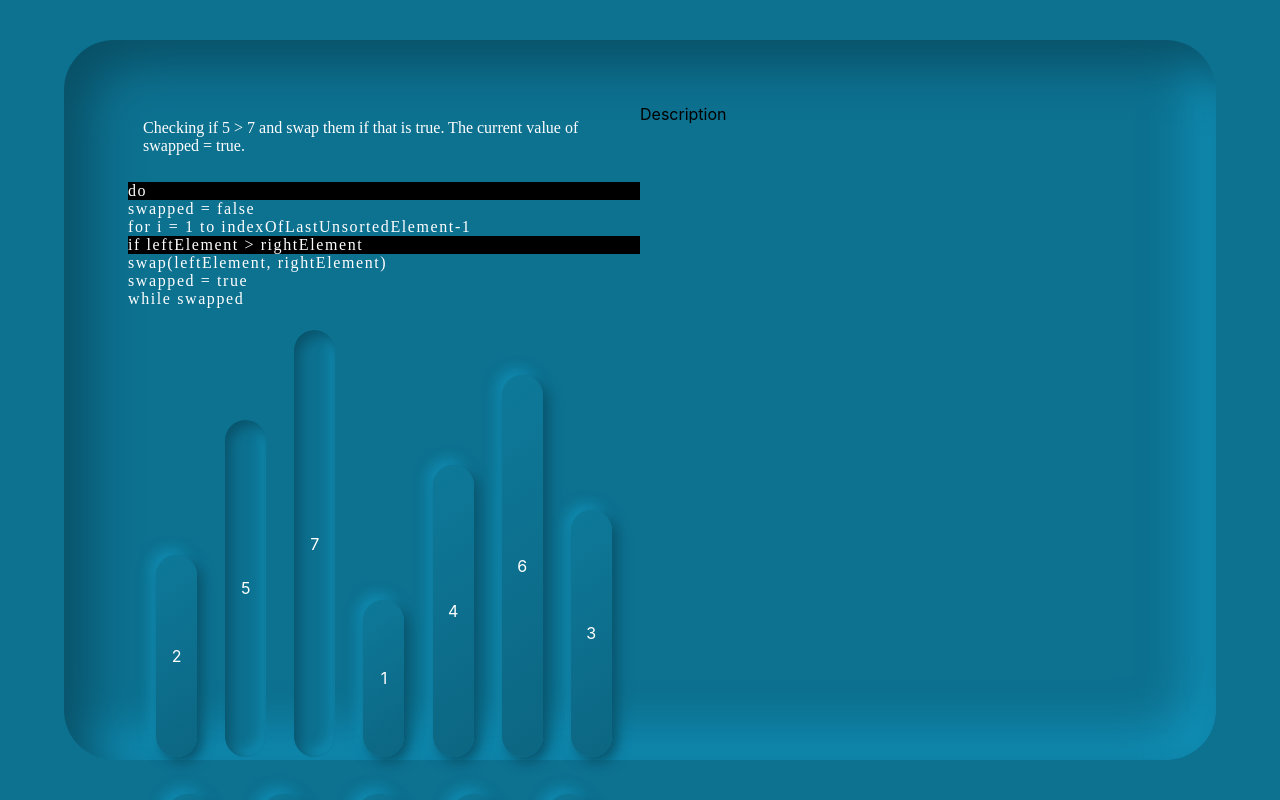
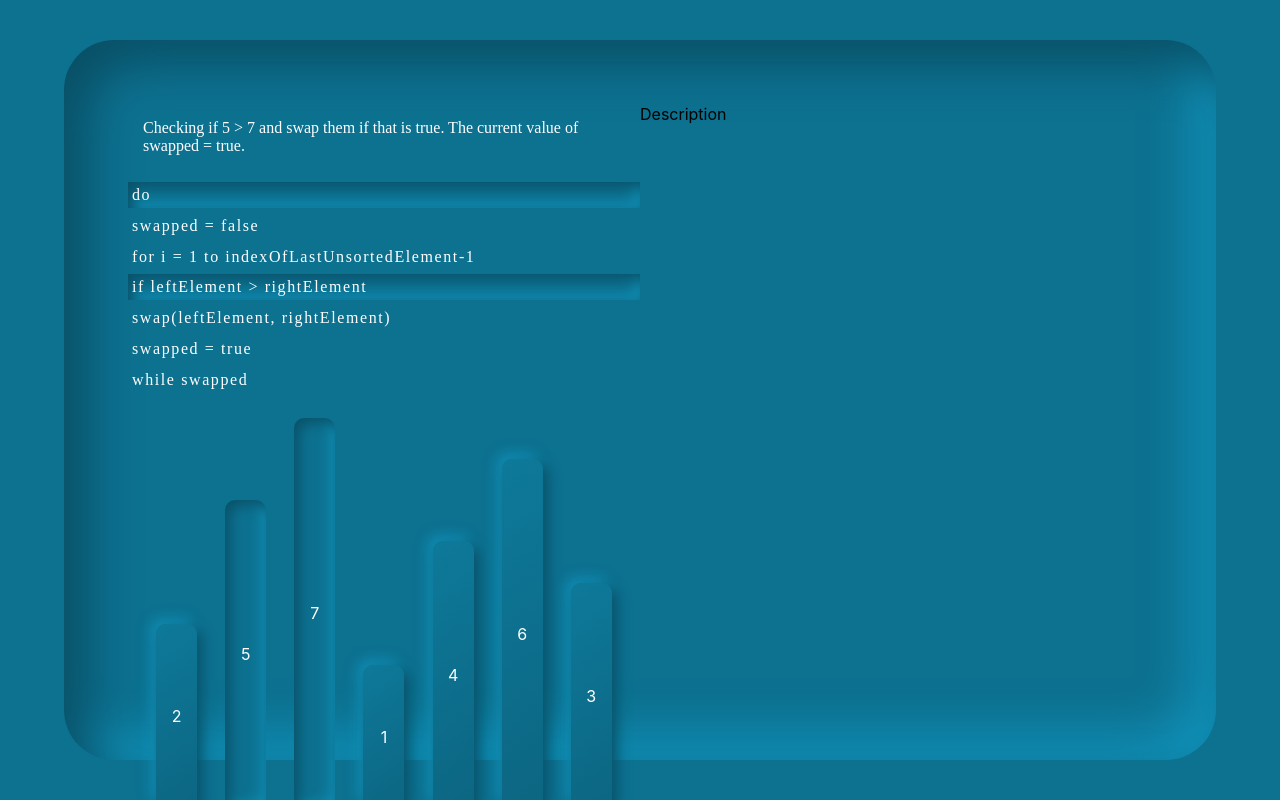
Before and after one commit to shahryar-h/algovis, a React (Create React App) app in the folder algo-vis/: page / in a window 1280 px wide. Shown: the top 800 px of the page. Built offline with nearby package versions, Linux system fonts and the light colour scheme; a web font is replaced by a local one.

Commit message:
added forms

```diff
--- a/algo-vis/package.json
+++ b/algo-vis/package.json
@@ -6,12 +6,14 @@
     "@testing-library/jest-dom": "^5.11.4",
     "@testing-library/react": "^11.1.0",
     "@testing-library/user-event": "^12.1.10",
+    "final-form": "^4.20.2",
     "joi": "^17.4.0",
     "lodash": "^4.17.21",
     "node-sass": "^5.0.0",
     "prop-types": "^15.7.2",
     "react": "^17.0.2",
     "react-dom": "^17.0.2",
+    "react-final-form": "^6.5.3",
     "react-redux": "^7.2.4",
     "react-scripts": "4.0.3",
     "redux": "^4.1.0",
--- a/algo-vis/src/resources/components/1_bubbleSort/2_visualization/2_visualization.component.jsx
+++ b/algo-vis/src/resources/components/1_bubbleSort/2_visualization/2_visualization.component.jsx
@@ -10,7 +10,7 @@ const VisContainer = styled.div`
   display: grid;
   grid-auto-columns: 1fr;
   grid-template-columns: 1fr;
-  grid-template-rows: 2.5fr 5.5fr 1.5fr 2.5fr;
+  grid-template-rows: 2.5fr 3.5fr 1fr 2fr;
   gap: 0px 0px;
   grid-template-areas: "." "." "." ".";
 `;
--- a/algo-vis/src/resources/components/1_bubbleSort/2_visualization/3_inputHandler/4_submitInput/4_submitInput.component.jsx
+++ b/algo-vis/src/resources/components/1_bubbleSort/2_visualization/3_inputHandler/4_submitInput/4_submitInput.component.jsx
@@ -2,8 +2,6 @@ import React from "react";
 import { connect } from "react-redux";
 import { setMainSchema } from "../../../../../../redux/main-schema/mainSchema.actions";
 import { toggleAnimate } from "../../../../../../redux/main-schema/mainSchema.actions";
-import { setStepsSchema } from "../../../../../../redux/steps/steps.actions";
-import { setStatusSchema } from "../../../../../../redux/status/status.actions";
 import { setNextStep } from "../../../../../../redux/controls/controls.actions";
 
 import _ from "lodash";
@@ -32,11 +30,8 @@ export const SortButton = styled.input.attrs({
 `;
 
 const SubmitInput = ({
-  is_animating = false,
   inputList = [],
   setMainSchema,
-  setStepsSchema,
-  setStatusSchema,
   errorList,
   isAnimating,
   toggleAnimate,
@@ -162,10 +157,7 @@ const SubmitInput = ({
     payload.main = master;
     payload.stepSchema = steps_schema;
     payload.statusSchema = status_schema;
-    // console.log(payload);
     setMainSchema(payload);
-    // setStepsSchema(steps_schema);
-    // setStatusSchema(status_schema);
     toggleAnimate();
 
     setNextStep(0);
@@ -173,7 +165,6 @@ const SubmitInput = ({
   const handleAnotherSet = () => {
     toggleAnimate();
   };
-  console.log({ inputList });
   return (
     <>
       {isAnimating ? (
@@ -191,8 +182,6 @@ const SubmitInput = ({
 
 const mapDispatchToProps = (dispatch) => ({
   setMainSchema: (mainSchema) => dispatch(setMainSchema(mainSchema)),
-  setStepsSchema: (stepsSchema) => dispatch(setStepsSchema(stepsSchema)),
-  setStatusSchema: (statusSchema) => dispatch(setStatusSchema(statusSchema)),
   toggleAnimate: () => dispatch(toggleAnimate()),
   setNextStep: (step) => dispatch(setNextStep(step)),
 });
--- a/algo-vis/src/resources/components/1_bubbleSort/2_visualization/3_status/status_style.js
+++ b/algo-vis/src/resources/components/1_bubbleSort/2_visualization/3_status/status_style.js
@@ -18,9 +18,16 @@ export const StatusField = styled.div`
 `;
 
 export const SudoStep = styled(StatusField)`
-  padding: 0px;
-  background: ${(props) => (props.selected ? "black" : "")};
+  padding: 4px;
+  background: ${(props) => (props.selected ? "#0d7190" : "")};
+
+  box-shadow: ${(props) =>
+    props.selected
+      ? "inset 5px 5px 13px #095168,inset -5px -5px 13px #1191b8"
+      : ""};
+
   min-height: 0em;
+  margin-bottom: 0.3rem;
 `;
 export const SudoStepContainer = styled.div`
   letter-spacing: 0.1em;
--- a/algo-vis/src/resources/components/1_bubbleSort/2_visualization/3_visualizer/visualizer.sass
+++ b/algo-vis/src/resources/components/1_bubbleSort/2_visualization/3_visualizer/visualizer.sass
@@ -14,7 +14,7 @@
 .sortItem
     height: 100%
     width: 8%
-    border-radius: 50px
+    border-radius: 10px
     background: linear-gradient(145deg, #0e799a, #0c6682)
     box-shadow: 5px 5px 13px #095168, -5px -5px 13px #1191b8
     color: white
```
Also changed, not shown: 1 other file (tests, documents, lock files or other folders).
